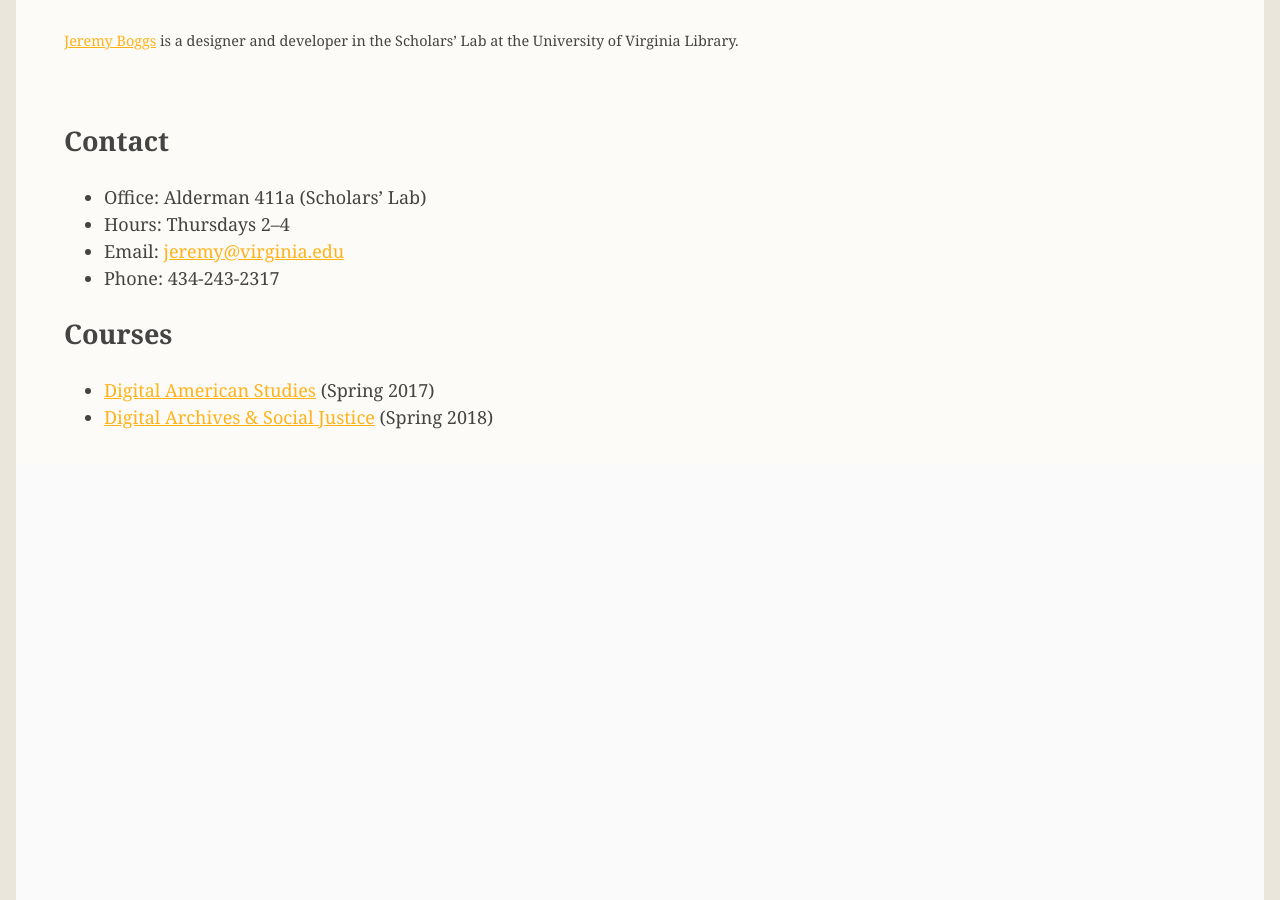
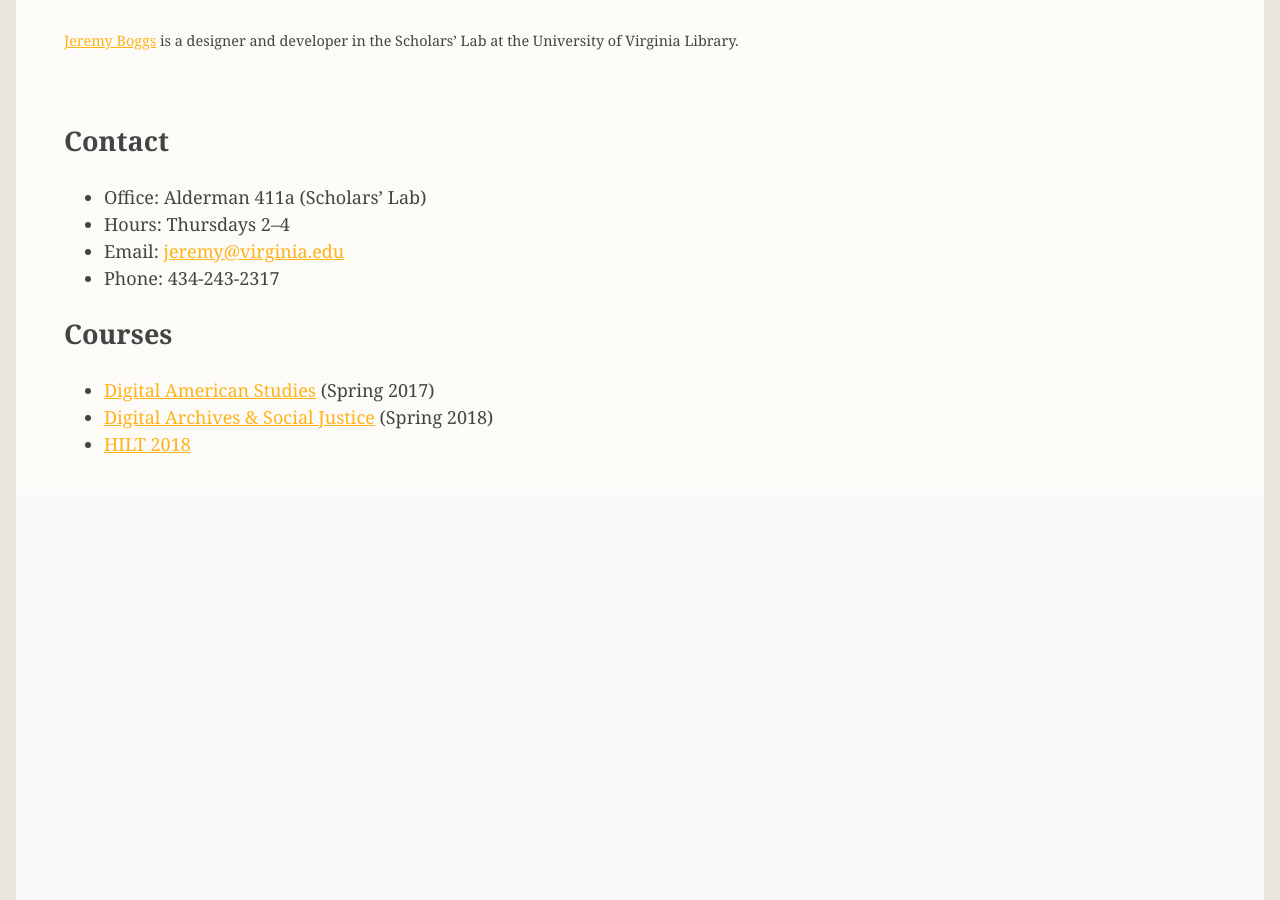
Before and after one commit to jeremyboggs/jeremyboggs.net, a Jekyll site: the page built from index.html, in a window 1280 px wide. Built offline with Jekyll 4.4.1, drawn with Linux system fonts in a browser that asks for light colours; some web fonts are replaced.

Commit message:
Adds link to HILT class.

```diff
--- a/index.html
+++ b/index.html
@@ -19,6 +19,7 @@
   {% for course in site.courses %}
     <li><a href="{{ course.url }}">{{ course.title }}</a> ({{ course.term }})</li>
   {% endfor %}
+    <li><a href="http://advocacybydesign.org/hilt2018/">HILT 2018</a></li>
   </ul>
 </section>
 
```
